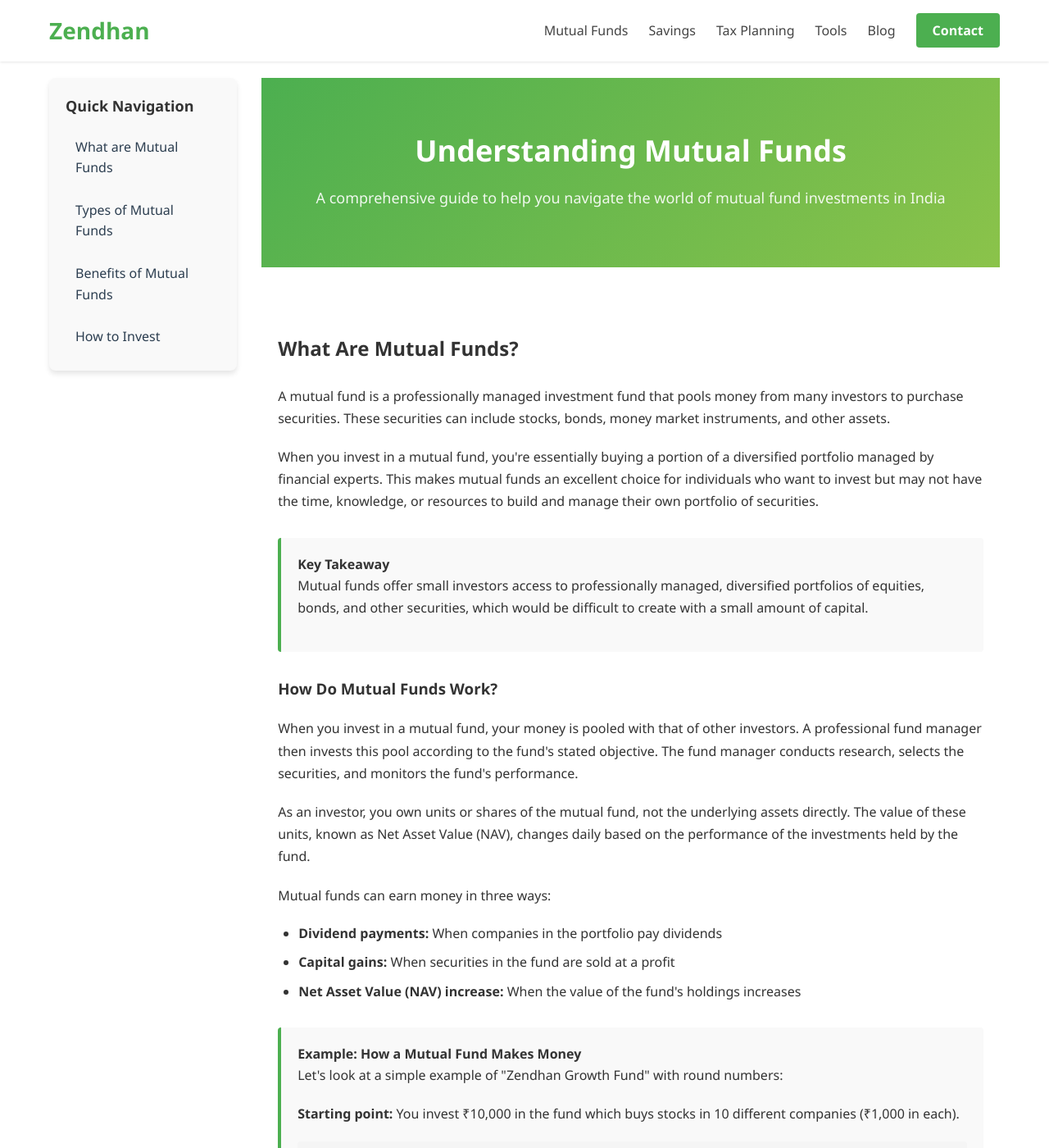
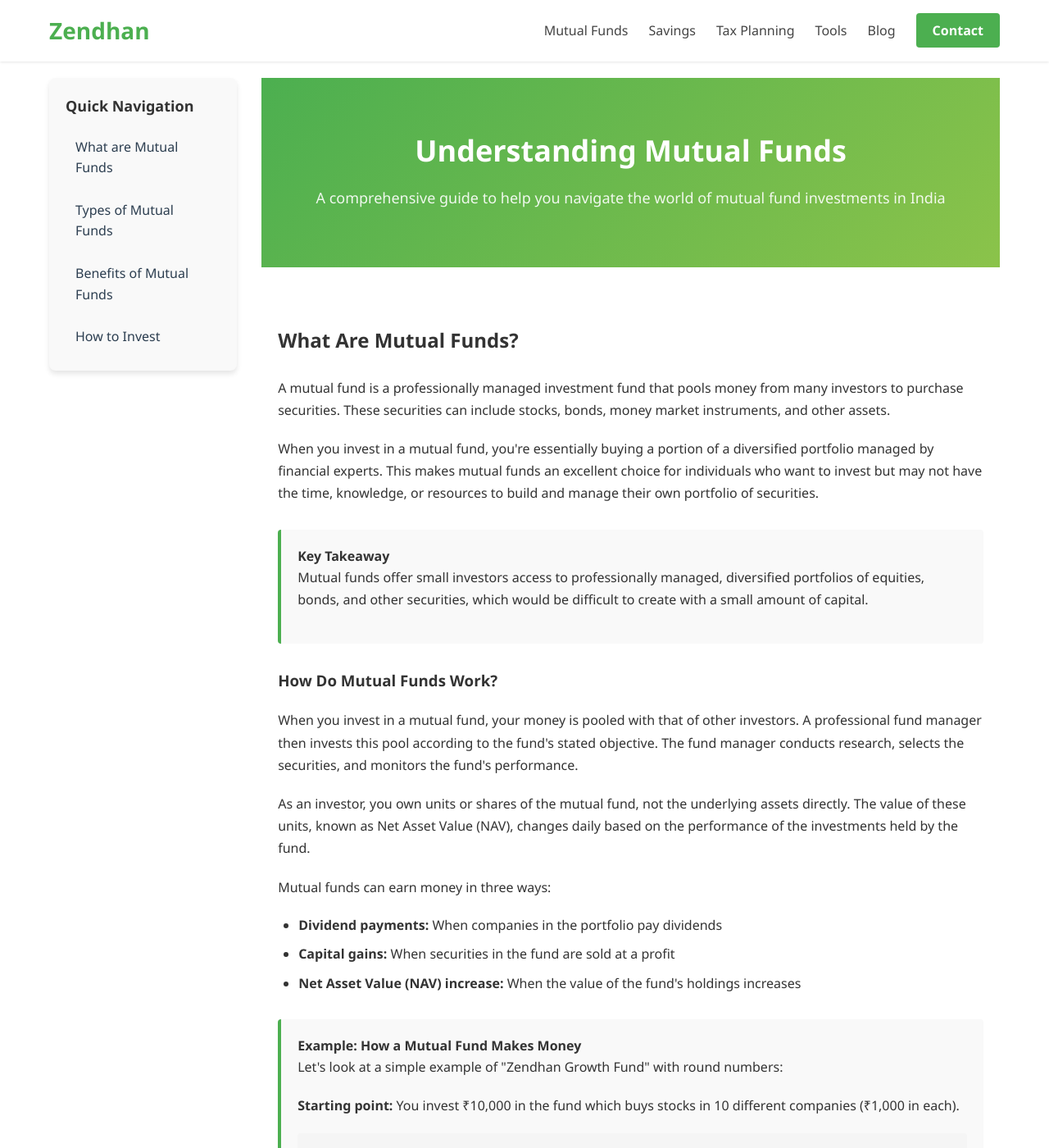
Before and after one commit to nandan11/zendhan, a Jekyll site: the page built from mutual-funds.html, in a window 1280 px wide and 1400 px high. Shown: the whole window at 82% size. Built offline with Jekyll 4.4.1, drawn with Linux system fonts in a browser that asks for light colours.

Commit message:
Update mutual-funds.css

```diff
--- a/assets/css/mutual-funds.css
+++ b/assets/css/mutual-funds.css
@@ -520,5 +520,5 @@ html {
 
 .main-content h2:first-of-type,
 h2[id="what-are-mutual-funds"] {
-  margin-top: 20px !important;
+  margin-top: 10px !important;
 }
```
